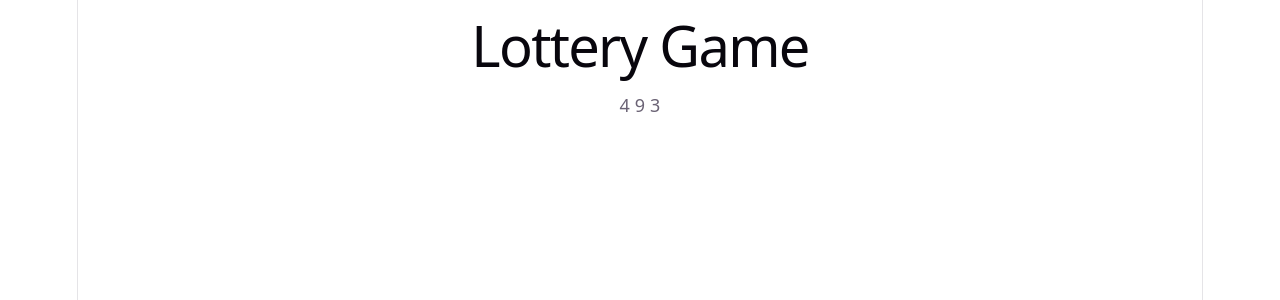
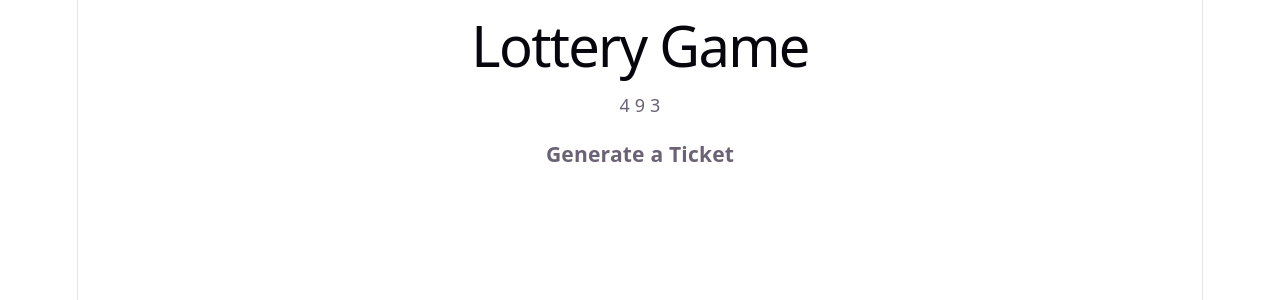
Before and after one commit to pritjon2002-beep/React, a React (Vite) app in the folder react-state2/: page / in a window 1280 px wide. Shown: the top 300 px of the page. Built offline with nearby package versions, Linux system fonts and the light colour scheme.

Commit message:
generate ticket button and logic added

```diff
--- a/react-state2/src/Lottery.jsx
+++ b/react-state2/src/Lottery.jsx
@@ -5,6 +5,9 @@ import { genTicket  , sum} from "./helper";
 export default function Lottery(){
     const [ticket , setTicket] = useState(genTicket(3));
     let isWinning = sum(ticket) === 15;
+    let buyTicket = ()=>{
+        setTicket(genTicket(3));
+    }
     return(
         <div>
            <h1>Lottery Game</h1>
@@ -14,6 +17,7 @@ export default function Lottery(){
             <span> {ticket[2]} </span>
            </div>
            <h3>{isWinning && "Congratulations, you won the lottery!"} </h3>
+           <h3 onClick={buyTicket}>Generate a Ticket</h3>
         </div>
     )
 }
```
